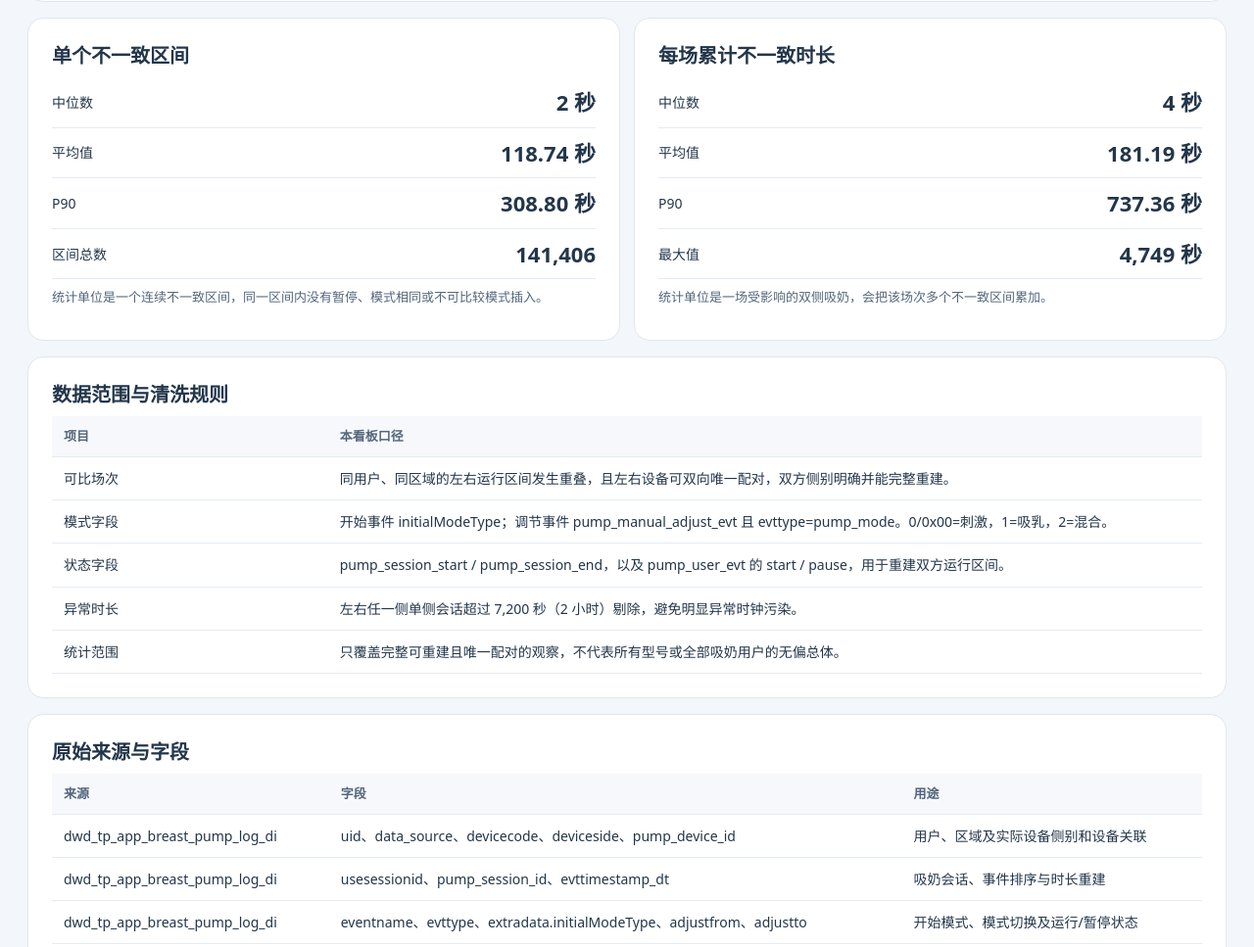
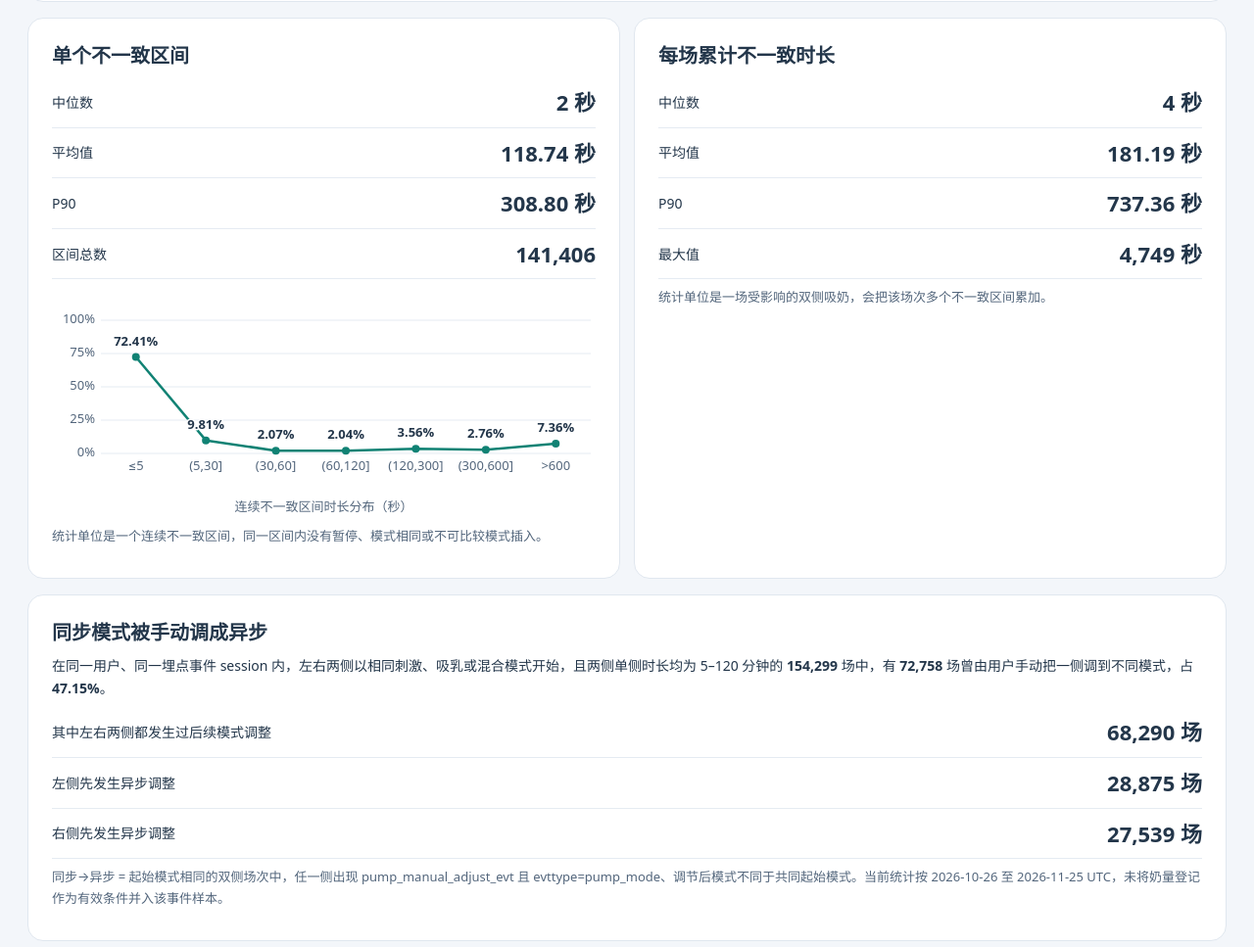
Before and after one commit to lyqssx/data_analyses, a plain HTML site: page reports/20261125/left-right-mode.html in a window 1280 px wide. Shown: the part 2187-3154 px from the top of the page at 98% size. Drawn offline with Linux system fonts and the light colour scheme.

Commit message:
Add interval distribution curve and sync to async metric

```diff
--- a/reports/20261125/left-right-mode.html
+++ b/reports/20261125/left-right-mode.html
@@ -47,6 +47,7 @@ details[open] .scroll { margin-bottom: 10px; }
 .chart-caption { color: var(--muted); font-size: 13px; text-align: center; margin: 0; }
 .chart-frame { max-width: 1050px; margin: 12px auto; color: var(--orange); }
 .chart-frame.episodes { color: var(--teal); }
+.chart-frame.compact { margin: 12px 0 0; }
 .chart-stats { padding: 12px 14px; border: 1px solid var(--border); border-radius: 10px; background: #f9fbfd; }
 .chart-stats dl { display: grid; grid-template-columns: repeat(3, minmax(0, 1fr)); gap: 8px; margin: 0; }
 .chart-stats dt { color: var(--muted); font-size: 12px; }
@@ -91,7 +92,8 @@ footer { font-size: 12px; color: var(--muted); margin: 20px 0 0; }
 </section>
 <section class="panel"><h2>模式一致性判定</h2><div class="metricline"><div><b>一致</b><div class="muted">左右两侧在双方同时运行期间模式相同，或没有可比的不一致区间</div></div><strong>73.43%</strong></div><div class="metricline"><div><b>不一致</b><div class="muted">左右两侧同时运行，且模式分别属于刺激、吸乳、混合中的不同值</div></div><strong style="color:var(--orange)">26.57%</strong></div><p class="formula">会话口径：不一致场次 ÷ 可比双侧场次。只比较 stimulation、expression、mix，不比较不同官方韵律或 Program。</p></section>
 <section class="panel"><h2>不一致持续时长 · 按吸奶场次</h2><div class="scroll"><table><thead><tr><th>观察指标</th><th class="numeric">场次</th><th class="numeric">占可比场次</th><th>含义</th></tr></thead><tbody><tr><td>出现过任意不一致</td><td class="numeric">92,668</td><td class="numeric">26.57%</td><td>至少存在正时长不一致</td></tr><tr><td>累计超过 5 秒</td><td class="numeric">39,336</td><td class="numeric">11.28%</td><td>排除极短上报抖动的观察线</td></tr><tr><td>累计超过 30 秒</td><td class="numeric">24,333</td><td class="numeric">6.98%</td><td>更明显的左右模式分离</td></tr><tr><td>累计超过 60 秒</td><td class="numeric">21,678</td><td class="numeric">6.21%</td><td>持续一分钟以上</td></tr></tbody></table></div><p class="formula">每场累计不一致时长＝同一双侧场次中，左右模式不同的连续区间时长之和。暂停、相同模式和不可比较模式会切断区间。</p></section>
-<div class="grid2"><section class="panel"><h2>单个不一致区间</h2><div class="metricline"><span>中位数</span><strong>2 秒</strong></div><div class="metricline"><span>平均值</span><strong>118.74 秒</strong></div><div class="metricline"><span>P90</span><strong>308.80 秒</strong></div><div class="metricline"><span>区间总数</span><strong>141,406</strong></div><p class="formula">统计单位是一个连续不一致区间，同一区间内没有暂停、模式相同或不可比较模式插入。</p></section><section class="panel"><h2>每场累计不一致时长</h2><div class="metricline"><span>中位数</span><strong>4 秒</strong></div><div class="metricline"><span>平均值</span><strong>181.19 秒</strong></div><div class="metricline"><span>P90</span><strong>737.36 秒</strong></div><div class="metricline"><span>最大值</span><strong>4,749 秒</strong></div><p class="formula">统计单位是一场受影响的双侧吸奶，会把该场次多个不一致区间累加。</p></section></div>
+<div class="grid2"><section class="panel"><h2>单个不一致区间</h2><div class="metricline"><span>中位数</span><strong>2 秒</strong></div><div class="metricline"><span>平均值</span><strong>118.74 秒</strong></div><div class="metricline"><span>P90</span><strong>308.80 秒</strong></div><div class="metricline"><span>区间总数</span><strong>141,406</strong></div><figure class="chart-frame episodes compact"><svg class="chart" role="img" aria-label="单个不一致区间时长分布曲线" data-series="72.41,9.81,2.07,2.04,3.56,2.76,7.36" data-labels="≤5,(5|30],(30|60],(60|120],(120|300],(300|600],&gt;600" data-step="25" data-compact="true"></svg><figcaption class="chart-caption">连续不一致区间时长分布（秒）</figcaption></figure><p class="formula">统计单位是一个连续不一致区间，同一区间内没有暂停、模式相同或不可比较模式插入。</p></section><section class="panel"><h2>每场累计不一致时长</h2><div class="metricline"><span>中位数</span><strong>4 秒</strong></div><div class="metricline"><span>平均值</span><strong>181.19 秒</strong></div><div class="metricline"><span>P90</span><strong>737.36 秒</strong></div><div class="metricline"><span>最大值</span><strong>4,749 秒</strong></div><p class="formula">统计单位是一场受影响的双侧吸奶，会把该场次多个不一致区间累加。</p></section></div>
+<section class="panel"><h2>同步模式被手动调成异步</h2><p>在同一用户、同一埋点事件 session 内，左右两侧以相同刺激、吸乳或混合模式开始，且两侧单侧时长均为 5–120 分钟的 <strong>154,299</strong> 场中，有 <strong>72,758</strong> 场曾由用户手动把一侧调到不同模式，占 <strong>47.15%</strong>。</p><div class="metricline"><span>其中左右两侧都发生过后续模式调整</span><strong>68,290 场</strong></div><div class="metricline"><span>左侧先发生异步调整</span><strong>28,875 场</strong></div><div class="metricline"><span>右侧先发生异步调整</span><strong>27,539 场</strong></div><p class="formula">同步→异步 = 起始模式相同的双侧场次中，任一侧出现 pump_manual_adjust_evt 且 evttype=pump_mode、调节后模式不同于共同起始模式。当前统计按 2026-10-26 至 2026-11-25 UTC，未将奶量登记作为有效条件并入该事件样本。</p></section>
 <section class="panel"><h2>数据范围与清洗规则</h2><div class="scroll"><table class="data-table"><thead><tr><th>项目</th><th>本看板口径</th></tr></thead><tbody><tr><td>可比场次</td><td>同用户、同区域的左右运行区间发生重叠，且左右设备可双向唯一配对，双方侧别明确并能完整重建。</td></tr><tr><td>模式字段</td><td>开始事件 initialModeType；调节事件 pump_manual_adjust_evt 且 evttype=pump_mode。0/0x00=刺激，1=吸乳，2=混合。</td></tr><tr><td>状态字段</td><td>pump_session_start / pump_session_end，以及 pump_user_evt 的 start / pause，用于重建双方运行区间。</td></tr><tr><td>异常时长</td><td>左右任一侧单侧会话超过 7,200 秒（2 小时）剔除，避免明显异常时钟污染。</td></tr><tr><td>统计范围</td><td>只覆盖完整可重建且唯一配对的观察，不代表所有型号或全部吸奶用户的无偏总体。</td></tr></tbody></table></div></section>
 <section class="panel"><h2>原始来源与字段</h2><div class="scroll"><table><thead><tr><th>来源</th><th>字段</th><th>用途</th></tr></thead><tbody><tr><td>dwd_tp_app_breast_pump_log_di</td><td>uid、data_source、devicecode、deviceside、pump_device_id</td><td>用户、区域及实际设备侧别和设备关联</td></tr><tr><td>dwd_tp_app_breast_pump_log_di</td><td>usesessionid、pump_session_id、evttimestamp_dt</td><td>吸奶会话、事件排序与时长重建</td></tr><tr><td>dwd_tp_app_breast_pump_log_di</td><td>eventname、evttype、extradata.initialModeType、adjustfrom、adjustto</td><td>开始模式、模式切换及运行/暂停状态</td></tr></tbody></table></div><p class="formula">证据查询：session 9f4b5a6a-1b88-4c39-90c3-d529a9adebf0 · duration ead97600-7d7e-43ab-a7ea-1f139052830d · 单段分布 e7d51a1f-19fe-4afa-98c0-022e6d483df7 · 场次累计超过 120 秒 46f448fa-6889-49c8-90bc-ca296530a78c。计算时间按事件上报时间重建，缺失事件可能造成区间低估。</p></section>
 <section class="panel"><h2>解读提示</h2><div class="note warn">这里的“左右模式不同”只表示两侧在同一运行时段的刺激、吸乳、混合状态不同。它不包含左右选择了不同韵律，也不等于用户一定主动进行了左右分别设置。数据来自事件上报时间，需结合后续埋点完整性校验。</div></section>
@@ -111,7 +113,8 @@ function drawChart(chart, width) {
   const values = chart.dataset.series.split(',');
   const labels = chart.dataset.labels.split(',');
   const step = Number(chart.dataset.step);
-  const height = width < 480 ? 224 : 280;
+  const compact = chart.dataset.compact === 'true';
+  const height = compact ? (width < 480 ? 188 : 210) : (width < 480 ? 224 : 280);
   const top = 30;
   const bottom = height - 44;
   const left = width < 480 ? 42 : 50;
```
